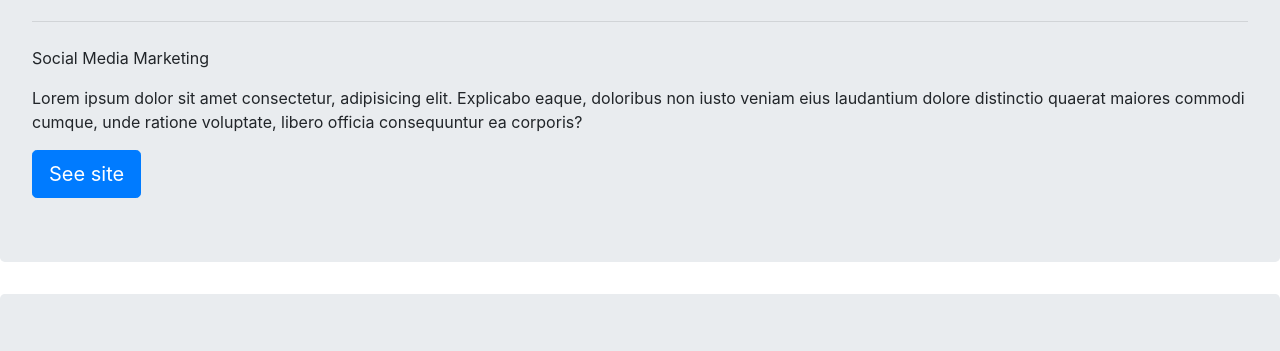
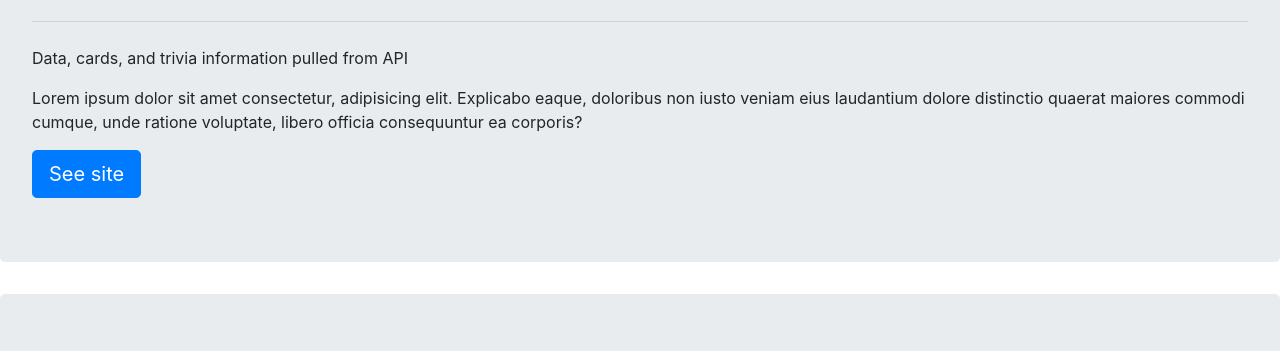
Before and after one commit to brianra2nil/responsiveportfolio, a plain HTML site: page portfolio.html in a window 1280 px wide. Shown: the part 292-643 px from the top of the page. Drawn offline with nearby package versions, Linux system fonts and the light colour scheme; a web font is replaced by a local one.

Commit message:
updated links for 2nd homework

```diff
--- a/portfolio.html
+++ b/portfolio.html
@@ -80,13 +80,22 @@
         knowledge I gained at UCI coding bootcamp to provide proffesionalism, quality and functionality to all sites
         that I deploy</p>
 
+        <section class="jumbotron">
+            <h1 class="display-4">Pokemon Fan Site</h1>
+            <p class="lead">Fan Page</p>
+            <hr class="my-4">
+            <p>Data, cards, and trivia information pulled from API</p>
+            <p>Lorem ipsum dolor sit amet consectetur, adipisicing elit. Explicabo eaque, doloribus non iusto veniam eius laudantium dolore distinctio quaerat maiores commodi cumque, unde ratione voluptate, libero officia consequuntur ea corporis?</p>
+            <a class="btn btn-primary btn-lg" href="https://kalynbsimms.github.io/pokeProject/" target="_blank" role="button">See site</a>
+        </section>
+
     <section class="jumbotron">
         <h1 class="display-4">Horiseon</h1>
         <p class="lead">Search Engine Optimization</p>
         <hr class="my-4">
         <p>Social Media Marketing</p>
         <p>Lorem ipsum dolor sit amet consectetur, adipisicing elit. Explicabo eaque, doloribus non iusto veniam eius laudantium dolore distinctio quaerat maiores commodi cumque, unde ratione voluptate, libero officia consequuntur ea corporis?</p>
-        <a class="btn btn-primary btn-lg" href="https://brianra2nil.github.io/coderefactor/" role="button">See site</a>
+        <a class="btn btn-primary btn-lg" href="https://brianra2nil.github.io/coderefactor/" target="_blank" role="button">See site</a>
     </section>
 
     <section class="jumbotron">
@@ -95,7 +104,7 @@
         <hr class="my-4">
         <p>Purchase online, and delivery implemented</p>
         <p>Lorem ipsum dolor sit amet consectetur adipisicing elit. Doloribus porro vero nisi in voluptatem, accusamus est quod, delectus sapiente aspernatur fugiat fuga quidem cumque esse itaque quam quo aperiam eveniet?</p>
-        <a class="btn btn-primary btn-lg" href="https://brianra2nil.github.io/productcode/" role="button">See site</a>
+        <a class="btn btn-primary btn-lg" href="https://brianra2nil.github.io/productcode/" target="_blank" role="button">See site</a>
     </section>
 
     <section class="container-fluid">
```
Also changed, not shown: index.html (+1 -1 lines).
